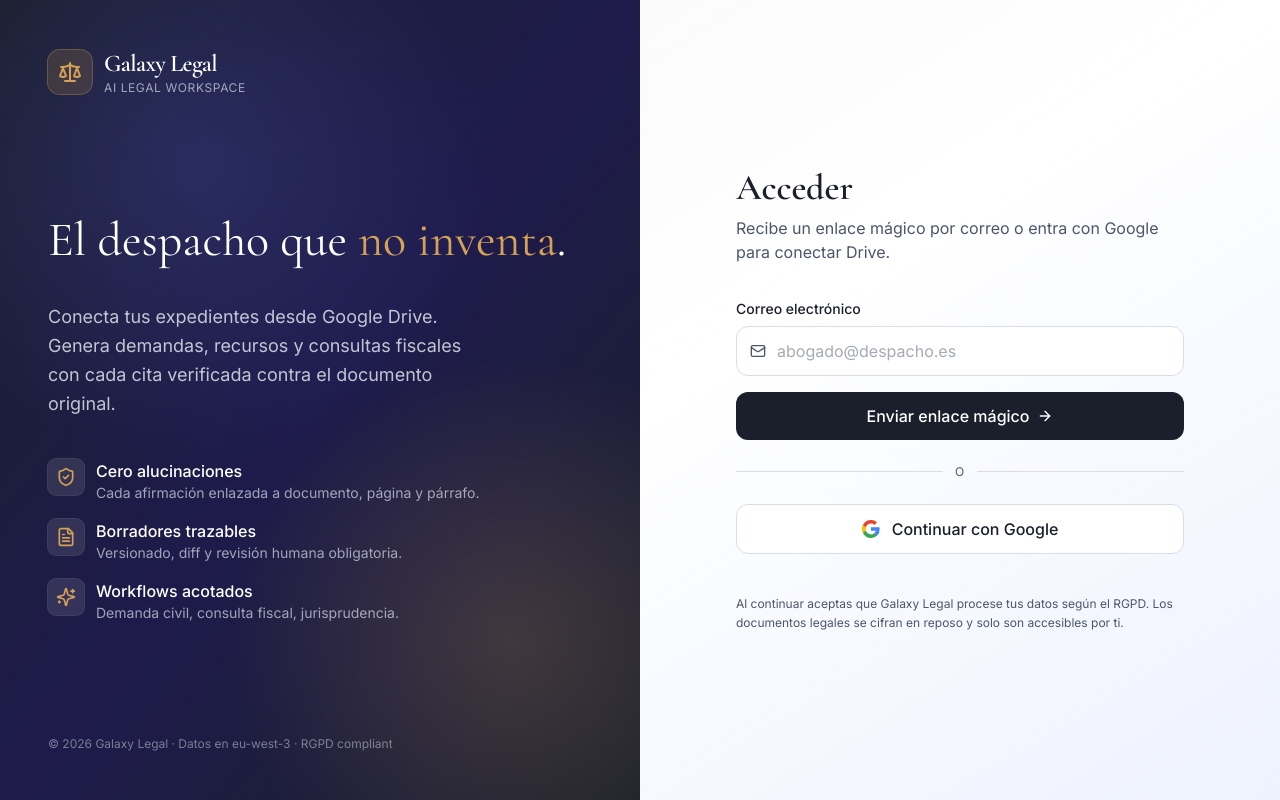
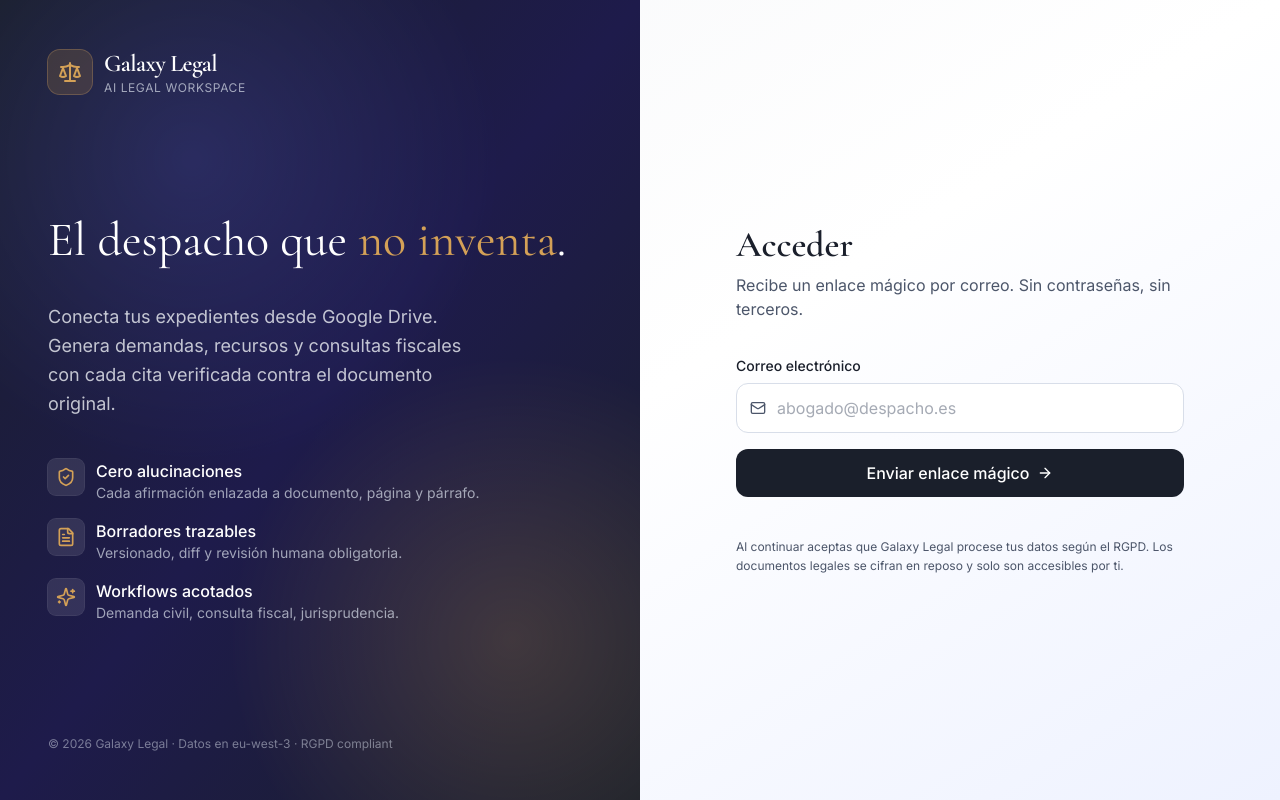
Before and after one commit to Puzzlemanyyyyy/GALAXY-LEGAL, a React (Vite) app in the folder frontend/: page /login in a window 1280 px wide. Built offline with nearby package versions, Linux system fonts and the light colour scheme; no server answers.

Commit message:
auto-commit for f1993dfb-427a-4f57-bcc7-a60ec13dd279

```diff
--- a/frontend/src/pages/LoginPage.jsx
+++ b/frontend/src/pages/LoginPage.jsx
@@ -20,17 +20,6 @@ export default function LoginPage() {
     })
     if (error) { setStatus('error'); setError(error.message) }
     else setStatus('sent')
-  }
-
-  const signInGoogle = async () => {
-    const { error } = await supabase.auth.signInWithOAuth({
-      provider: 'google',
-      options: {
-        redirectTo: `${window.location.origin}/auth/callback`,
-        scopes: 'https://www.googleapis.com/auth/drive.file',
-      },
-    })
-    if (error) setError(error.message)
   }
 
   return (
@@ -85,7 +74,7 @@ export default function LoginPage() {
 
           <h2 className="font-serif text-3xl sm:text-4xl text-ink-900 font-semibold mb-2">Acceder</h2>
           <p className="text-ink-600 mb-8">
-            Recibe un enlace mágico por correo o entra con Google para conectar Drive.
+            Recibe un enlace mágico por correo. Sin contraseñas, sin terceros.
           </p>
 
           {status === 'sent' ? (
@@ -129,21 +118,6 @@ export default function LoginPage() {
                 </button>
               </form>
 
-              <div className="my-6 flex items-center gap-3">
-                <div className="flex-1 h-px bg-ink-200" />
-                <span className="text-xs uppercase tracking-wider text-ink-600">o</span>
-                <div className="flex-1 h-px bg-ink-200" />
-              </div>
-
-              <button
-                data-testid="google-signin-btn"
-                onClick={signInGoogle}
-                className="w-full inline-flex items-center justify-center gap-3 py-3 rounded-xl border border-ink-200 bg-white text-ink-900 font-medium hover:bg-ink-50 transition"
-              >
-                <GoogleLogo />
-                Continuar con Google
-              </button>
-
               {error && (
                 <div data-testid="login-error-banner" className="mt-4 text-sm text-rose-700 bg-rose-50 border border-rose-200 rounded-lg p-3">
                   {error}
@@ -173,14 +147,3 @@ function Feature({ icon, title, text }) {
     </div>
   )
 }
-
-function GoogleLogo() {
-  return (
-    <svg width="18" height="18" viewBox="0 0 18 18" xmlns="http://www.w3.org/2000/svg">
-      <path d="M17.64 9.2a10 10 0 0 0-.16-1.84H9v3.48h4.84a4.14 4.14 0 0 1-1.8 2.72v2.26h2.92a8.78 8.78 0 0 0 2.68-6.62z" fill="#4285F4"/>
-      <path d="M9 18a8.6 8.6 0 0 0 5.96-2.18l-2.92-2.26a5.4 5.4 0 0 1-8.04-2.84H.96v2.34A9 9 0 0 0 9 18z" fill="#34A853"/>
-      <path d="M3.96 10.72a5.4 5.4 0 0 1 0-3.44V4.94H.96a9 9 0 0 0 0 8.12l3-2.34z" fill="#FBBC05"/>
-      <path d="M9 3.58a4.86 4.86 0 0 1 3.44 1.34l2.58-2.58A8.66 8.66 0 0 0 9 0 9 9 0 0 0 .96 4.94l3 2.34A5.4 5.4 0 0 1 9 3.58z" fill="#EA4335"/>
-    </svg>
-  )
-}
```
